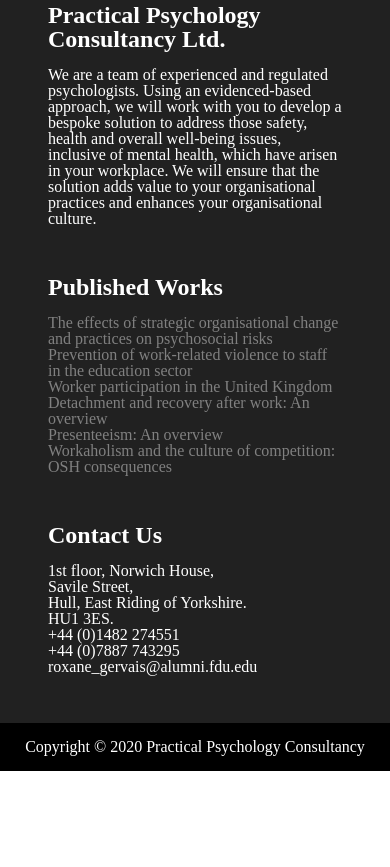
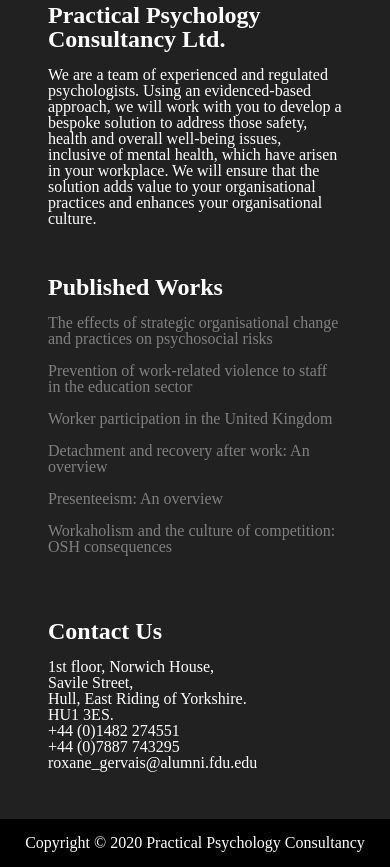
Before and after one commit to gcbest/roxane2-gatsby, a Gatsby site: page / in a window 390 px wide. Shown: the part 1318-2185 px from the top of the page. Before the commit the page ends 2089 px from the top, so only its background shows below. Built offline with nearby package versions, Linux system fonts and the light colour scheme; Gatsby itself is replaced by a stand-in of ours.

Commit message:
increase margin on posts in footer

```diff
--- a/src/styles/global.css
+++ b/src/styles/global.css
@@ -455,6 +455,10 @@
   margin: 0 0 1rem 0;
 }
 
+footer li {
+  margin: 0.5rem 0;
+}
+
 .maprouter {
   position: relative;
   text-align: right;
@@ -569,4 +573,8 @@
   .services h2 {
     text-align: center;
   }
+
+  footer li {
+    margin: 1rem 0;
+  }
 }
```
